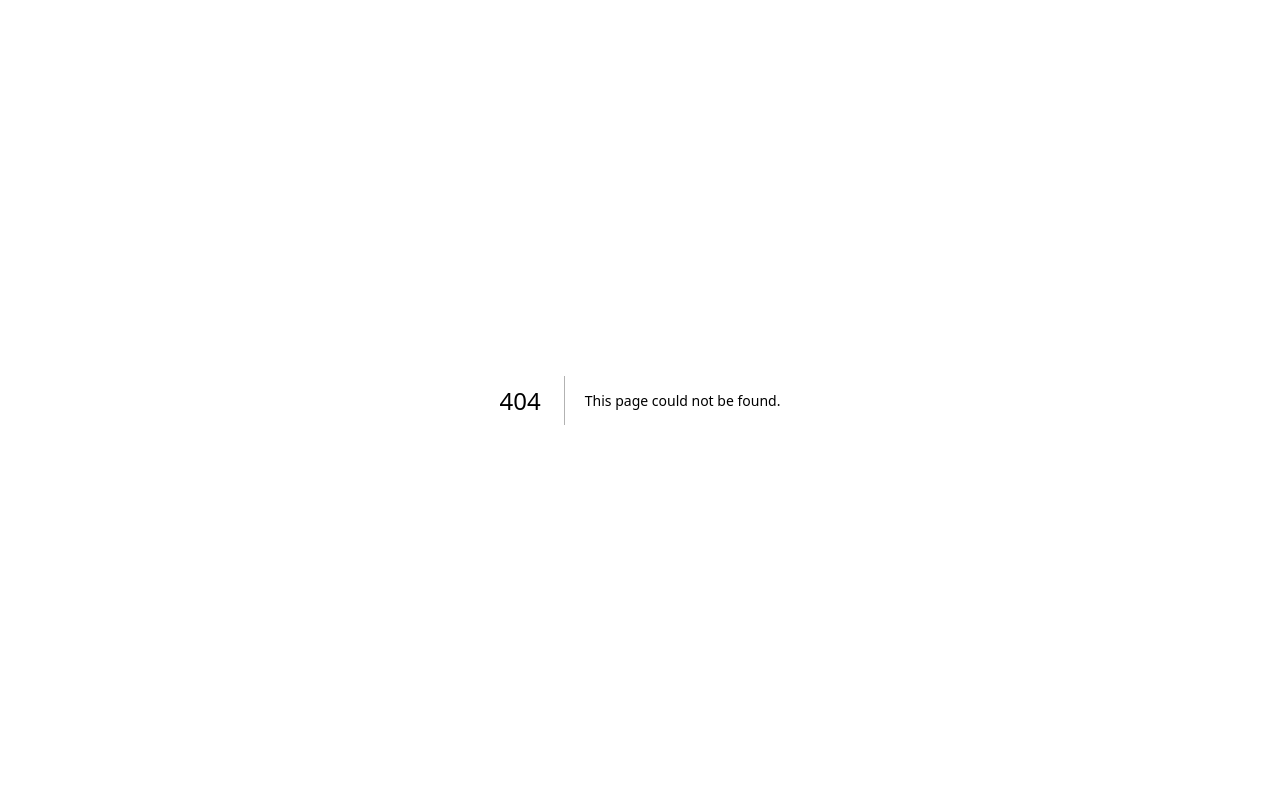
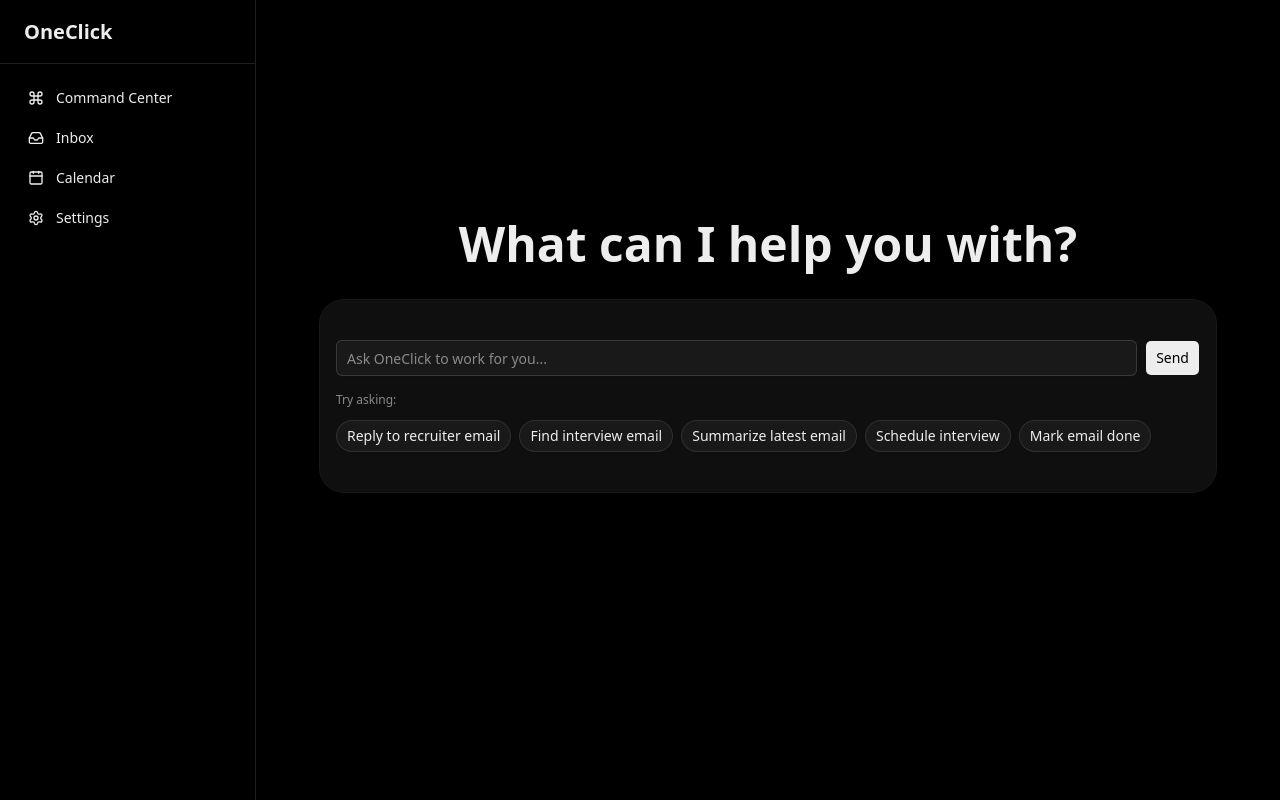
Before and after one commit to coderTejas565/oneclick, a Next.js app: page /app in a window 1280 px wide. Before the commit this address had no page. Built offline with nearby package versions, Linux system fonts and the light colour scheme.

Commit message:
feat: enhance chat functionality with intent detection and response handling; add calendar and inbox pages

```diff
--- a/app/api/chat/route.ts
+++ b/app/api/chat/route.ts
@@ -11,64 +11,116 @@ type Intent =
   | "EMAIL_SUMMARY"
   | "SCHEDULE_MEETING"
   | "MARK_DONE"
+  | "EMAIL_SEARCH"
   | "UNKNOWN";
 
-function detectIntent(message: string): Intent {
+
+
+function detectIntent(message:string):Intent {
+
 const text = message.toLowerCase();
 
+
+if(
+[
+"reply",
+"respond",
+"answer",
+"write back"
+].some(x=>text.includes(x))
+)
+return "EMAIL_REPLY";
+
 if (
-    text.includes("reply") ||
-    text.includes("respond")
+  [
+    "find",
+    "search",
+    "show",
+    "look for",
+  ].some((x) => text.includes(x))
 ) {
-    return "EMAIL_REPLY";
+  return "EMAIL_SEARCH";
 }
 
-  if (
-    text.includes("summary") ||
-    text.includes("summarize")
-  ) {
+
+if(
+[
+"summary",
+"summarize",
+"what does this say"
+].some(x=>text.includes(x))
+)
 return "EMAIL_SUMMARY";
-  }
 
-  if (
-    text.includes("schedule") ||
-    text.includes("meeting") ||
-    text.includes("calendar")
-  ) {
+
+if(
+[
+"schedule",
+"book",
+"meeting",
+"calendar"
+].some(x=>text.includes(x))
+)
 return "SCHEDULE_MEETING";
-  }
 
-  if (
-    text.includes("done") ||
-    text.includes("complete")
-  ) {
+
+if(
+[
+"done",
+"complete",
+"finish"
+].some(x=>text.includes(x))
+)
 return "MARK_DONE";
-  }
+
 
 return "UNKNOWN";
+
 }
 
 /**
  * Finds best email to act on
  */
-async function findTargetEmail(message: string) {
+async function findTargetEmail(
+  message: string
+) {
   const text = message.toLowerCase();
 
-  if (text.includes("recruiter")) {
-    return db
+  const allEmails = await db
     .select()
     .from(emails)
-      .where(eq(emails.category, "recruitment"))
-      .orderBy(desc(emails.processedAt))
-      .limit(1);
+    .orderBy(desc(emails.processedAt));
+
+  const recruiter = allEmails.find(
+    (e) =>
+      e.category?.toLowerCase() ===
+      "recruitment"
+  );
+
+  if (
+    recruiter &&
+    text.includes("recruit")
+  ) {
+    return recruiter;
   }
 
-  return db
-    .select()
-    .from(emails)
-    .where(eq(emails.actionRequired, true))
-    .orderBy(desc(emails.processedAt))
-    .limit(1);
+  const interview = allEmails.find(
+    (e) =>
+      e.subject
+        ?.toLowerCase()
+        .includes("interview")
+  );
+
+  if (
+    interview &&
+    text.includes("interview")
+  ) {
+    return interview;
+  }
+
+  return allEmails.find(
+    (e) => e.actionRequired
+  );
 }
 
 /**
@@ -81,12 +133,13 @@ async function routeIntent(
   switch (intent) {
     case "EMAIL_REPLY": {
       const email =
-        (await findTargetEmail(message))?.[0];
+        await findTargetEmail(message);
 
       if (!email) {
         return {
           type: "EMAIL_REPLY",
-          error: "No email found to reply to",
+          error:
+            "No email found to reply to",
         };
       }
 
@@ -100,40 +153,107 @@ async function routeIntent(
         type: "EMAIL_REPLY",
         email,
         draft,
-        message: "Reply draft generated successfully",
+        message:
+          "Reply draft generated successfully",
       };
     }
 
-    case "EMAIL_SUMMARY":
+    case "EMAIL_SUMMARY": {
+      const email =
+        await findTargetEmail(message);
+
+      if (!email) {
         return {
           type: "EMAIL_SUMMARY",
-        message:
-          "Summary flow ready (next step: AI summarizer)",
+          error: "No email found",
         };
+      }
 
-    case "SCHEDULE_MEETING":
+      return {
+        type: "EMAIL_SUMMARY",
+        email,
+        summary: email.summary,
+        message: "Summary generated",
+      };
+    }
+
+    case "SCHEDULE_MEETING": {
+      const email =
+        await findTargetEmail(message);
+
+      if (!email) {
         return {
           type: "SCHEDULE_MEETING",
+          error:
+            "No meeting related email found",
+        };
+      }
+
+      return {
+        type: "SCHEDULE_MEETING",
+        email,
         message:
-          "Calendar flow ready (next step: Google Calendar integration)",
+          `Found "${email.subject}"`,
       };
+    }
 
-    case "MARK_DONE":
+    case "MARK_DONE": {
+      const email =
+        await findTargetEmail(message);
+
+      if (!email) {
         return {
           type: "MARK_DONE",
+          error: "No email found",
+        };
+      }
+
+      await db
+        .update(emails)
+        .set({
+          actionRequired: false,
+          status: "done",
+        })
+        .where(
+          eq(emails.id, email.id)
+        );
+
+      return {
+        type: "MARK_DONE",
+        email,
         message:
-          "Mark done flow ready (next step: DB update)",
+          "Email marked as done",
       };
+    }
+
+    case "EMAIL_SEARCH": {
+      const email =
+        await findTargetEmail(message);
+
+      if (!email) {
+        return {
+          type: "EMAIL_SEARCH",
+          error:
+            "No matching email found",
+        };
+      }
+
+      return {
+        type: "EMAIL_SEARCH",
+        email,
+        message:
+          `Found "${email.subject}"`,
+      };
+    }
 
     default:
       return {
         type: "UNKNOWN",
         message:
-          "Try: reply, summarize, schedule, or mark done",
+          "Try: reply, summarize, schedule, search or mark done",
       };
   }
 }
-
 export async function POST(req: Request) {
   const { message } = await req.json();
 
--- /dev/null
+++ b/app/app/calendar/page.tsx
@@ -0,0 +1,9 @@
+export default function CalendarPage() {
+  return (
+    <div className="p-8">
+      <h1 className="text-2xl font-semibold">
+        Calendar
+      </h1>
+    </div>
+  );
+}
--- a/app/inbox/page.tsx
+++ b/app/app/inbox/page.tsx
@@ -34,8 +34,6 @@ export default async function InboxPage() {
           prioritization.
         </p>
       </div>
-
-      <ChatBox />
 
       <div className="mb-10">
         <SyncStatusCard />
--- /dev/null
+++ b/app/app/layout.tsx
@@ -0,0 +1,73 @@
+import Link from "next/link";
+
+import {
+  Inbox,
+  Calendar,
+  Settings,
+  Command,
+} from "lucide-react";
+
+export default function AppLayout({
+  children,
+}: {
+  children: React.ReactNode;
+}) {
+  return (
+    <div className="flex min-h-screen">
+      {/* SIDEBAR */}
+      <aside className="w-64 border-r bg-background">
+        <div className="flex h-16 items-center border-b px-6">
+          <Link
+            href="/app"
+            className="text-xl font-semibold"
+          >
+            OneClick
+          </Link>
+        </div>
+
+        <nav className="p-4">
+          <div className="space-y-1">
+
+            <Link
+              href="/app"
+              className="flex items-center gap-3 rounded-lg px-3 py-2 text-sm hover:bg-muted"
+            >
+              <Command className="h-4 w-4" />
+              Command Center
+            </Link>
+
+            <Link
+              href="/app/inbox"
+              className="flex items-center gap-3 rounded-lg px-3 py-2 text-sm hover:bg-muted"
+            >
+              <Inbox className="h-4 w-4" />
+              Inbox
+            </Link>
+
+            <Link
+              href="/app/calendar"
+              className="flex items-center gap-3 rounded-lg px-3 py-2 text-sm hover:bg-muted"
+            >
+              <Calendar className="h-4 w-4" />
+              Calendar
+            </Link>
+
+            <Link
+              href="/app/settings"
+              className="flex items-center gap-3 rounded-lg px-3 py-2 text-sm hover:bg-muted"
+            >
+              <Settings className="h-4 w-4" />
+              Settings
+            </Link>
+
+          </div>
+        </nav>
+      </aside>
+
+      {/* MAIN CONTENT */}
+      <main className="flex-1 bg-background">
+        {children}
+      </main>
+    </div>
+  );
+}
--- /dev/null
+++ b/app/app/page.tsx
@@ -0,0 +1,19 @@
+import { ChatBox } from "@/components/chat/chat-box";
+
+export default function CommandCenterPage() {
+  return (
+    <div className="flex min-h-[calc(100vh-64px)] items-center justify-center px-6">
+      <div className="w-full max-w-4xl">
+
+        <div className="mb-8 text-center">
+          <h1 className="text-5xl font-semibold">
+            What can I help you with?
+          </h1>
+        </div>
+
+        <ChatBox />
+
+      </div>
+    </div>
+  );
+}
--- /dev/null
+++ b/app/app/settings/page.tsx
@@ -0,0 +1,9 @@
+export default function SettingsPage() {
+  return (
+    <div className="p-8">
+      <h1 className="text-2xl font-semibold">
+        Settings
+      </h1>
+    </div>
+  );
+}
--- a/components/chat/chat-box.tsx
+++ b/components/chat/chat-box.tsx
@@ -1,40 +1,114 @@
 "use client";
 
 import { useState } from "react";
+
+import {
+  Card,
+  CardContent,
+} from "@/components/ui/card";
+
 import { Input } from "@/components/ui/input";
+
 import { Button } from "@/components/ui/button";
-import { Card } from "@/components/ui/card";
+
+import {
+  Loader2,
+  Sparkles,
+  Mail,
+  Calendar,
+  CheckCircle,
+  Search,
+} from "lucide-react";
 
 export function ChatBox() {
-  const [message, setMessage] = useState("");
-  const [loading, setLoading] = useState(false);
+  const [message, setMessage] =
+    useState("");
+
+  const [loading, setLoading] =
+    useState(false);
+
+  const [response, setResponse] =
+    useState<any>(null);
 
   async function handleSend() {
     if (!message.trim()) return;
 
+    try {
       setLoading(true);
+      setResponse(null);
 
-    try {
-      await fetch("/api/chat", {
+      const res = await fetch(
+        "/api/chat",
+        {
           method: "POST",
-        body: JSON.stringify({ message }),
-      });
+          headers: {
+            "Content-Type":
+              "application/json",
+          },
+          body: JSON.stringify({
+            message,
+          }),
+        }
+      );
+
+      const data = await res.json();
+
+      setResponse(data.result);
 
       setMessage("");
+    } catch (err) {
+      console.error(err);
     } finally {
       setLoading(false);
     }
   }
 
+  function getIntentIcon(
+    intent: string
+  ) {
+    switch (intent) {
+      case "EMAIL_REPLY":
+        return <Mail className="h-4 w-4" />;
+
+      case "SCHEDULE_MEETING":
         return (
-    <Card className="p-4 mb-6">
+          <Calendar className="h-4 w-4" />
+        );
+
+      case "MARK_DONE":
+        return (
+          <CheckCircle className="h-4 w-4" />
+        );
+
+      case "EMAIL_SEARCH":
+        return (
+          <Search className="h-4 w-4" />
+        );
+
+      default:
+        return (
+          <Sparkles className="h-4 w-4" />
+        );
+    }
+  }
+
+  return (
+    <Card className="mb-6">
+      <CardContent className="p-4 space-y-4">
+        {/* COMMAND INPUT */}
         <div className="flex gap-2">
           <Input
-          placeholder="Ask: 'Reply to recruiter email' or 'Schedule meeting'"
+            placeholder="Ask OneClick to work for you..."
             value={message}
-          onChange={(e) => setMessage(e.target.value)}
+            onChange={(e) =>
+              setMessage(
+                e.target.value
+              )
+            }
             onKeyDown={(e) => {
-            if (e.key === "Enter") handleSend();
+              if (e.key === "Enter") {
+                handleSend();
+              }
             }}
           />
 
@@ -42,9 +116,221 @@ export function ChatBox() {
             onClick={handleSend}
             disabled={loading}
           >
-          {loading ? "..." : "Send"}
+            {loading ? (
+              <>
+                <Loader2 className="h-4 w-4 animate-spin mr-2" />
+                Thinking
+              </>
+            ) : (
+              "Send"
+            )}
           </Button>
         </div>
+
+{/* EXAMPLES */}
+{!response && (
+  <div className="space-y-3">
+
+    <p className="text-xs text-muted-foreground">
+      Try asking:
+    </p>
+
+    <div className="flex flex-wrap gap-2">
+
+      <Button
+        variant="outline"
+        className="rounded-full"
+        size="sm"
+        onClick={() =>
+          setMessage(
+            "Reply to recruiter email"
+          )
+        }
+      >
+        Reply to recruiter email
+      </Button>
+
+      <Button
+        variant="outline"
+        className="rounded-full"
+        size="sm"
+        onClick={() =>
+          setMessage(
+            "Find interview email"
+          )
+        }
+      >
+        Find interview email
+      </Button>
+
+      <Button
+        variant="outline"
+        className="rounded-full"
+        size="sm"
+        onClick={() =>
+          setMessage(
+            "Summarize my latest email"
+          )
+        }
+      >
+        Summarize latest email
+      </Button>
+
+      <Button
+        variant="outline"
+        className="rounded-full"
+        size="sm"
+        onClick={() =>
+          setMessage(
+            "Schedule interview meeting"
+          )
+        }
+      >
+        Schedule interview
+      </Button>
+
+      <Button
+        variant="outline"
+        className="rounded-full"
+        size="sm"
+        onClick={() =>
+          setMessage(
+            "Mark recruiter email done"
+          )
+        }
+      >
+        Mark email done
+      </Button>
+
+    </div>
+
+  </div>
+)}
+
+{/* RESPONSE */}
+{response && (
+  <Card className="border-border">
+    <CardContent className="p-5 space-y-5">
+
+      {/* HEADER */}
+      <div className="flex items-center justify-between">
+        <div className="flex items-center gap-2">
+
+          {getIntentIcon(response.type)}
+
+          <span className="font-medium">
+            {response.type
+              .replaceAll("_", " ")
+              .toLowerCase()}
+          </span>
+
+        </div>
+
+        <Button
+          variant="ghost"
+          size="sm"
+          onClick={() => setResponse(null)}
+        >
+          Clear
+        </Button>
+      </div>
+
+      {/* MESSAGE */}
+      {response.message && (
+        <div className="rounded-lg bg-muted p-3">
+          <p className="text-sm">
+            {response.message}
+          </p>
+        </div>
+      )}
+
+      {/* EMAIL CARD */}
+      {response.email && (
+        <Card>
+          <CardContent className="p-4 space-y-3">
+
+            <div>
+              <p className="text-xs text-muted-foreground">
+                Subject
+              </p>
+
+              <p className="font-medium">
+                {response.email.subject}
+              </p>
+            </div>
+
+            <div>
+              <p className="text-xs text-muted-foreground">
+                From
+              </p>
+
+              <p className="text-sm">
+                {response.email.from}
+              </p>
+            </div>
+
+            {response.email.summary && (
+              <div>
+                <p className="text-xs text-muted-foreground">
+                  Summary
+                </p>
+
+                <p className="text-sm">
+                  {response.email.summary}
+                </p>
+              </div>
+            )}
+
+          </CardContent>
+        </Card>
+      )}
+
+      {/* REPLY DRAFT */}
+      {response.draft && (
+        <Card>
+          <CardContent className="p-4 space-y-3">
+
+            <div className="flex items-center justify-between">
+
+              <p className="font-medium">
+                AI Reply Draft
+              </p>
+
+              <Button
+                size="sm"
+                variant="outline"
+                onClick={() =>
+                  navigator.clipboard.writeText(
+                    response.draft.body
+                  )
+                }
+              >
+                Copy
+              </Button>
+
+            </div>
+
+            <div className="rounded-lg bg-muted p-4">
+              <pre className="whitespace-pre-wrap text-sm font-sans">
+                {response.draft.body}
+              </pre>
+            </div>
+
+          </CardContent>
+        </Card>
+      )}
+
+      {/* ERROR */}
+      {response.error && (
+        <div className="rounded-lg border border-destructive p-3 text-sm text-destructive">
+          {response.error}
+        </div>
+      )}
+
+    </CardContent>
+  </Card>
+)}
+      </CardContent>
     </Card>
   );
 }
```
Also changed, not shown: app/app/inbox/[id]/page.tsx (renamed from app/inbox/[id]/page.tsx), app/calender/page.tsx (deleted). Lines whose indentation alone changed are shown as unchanged.
